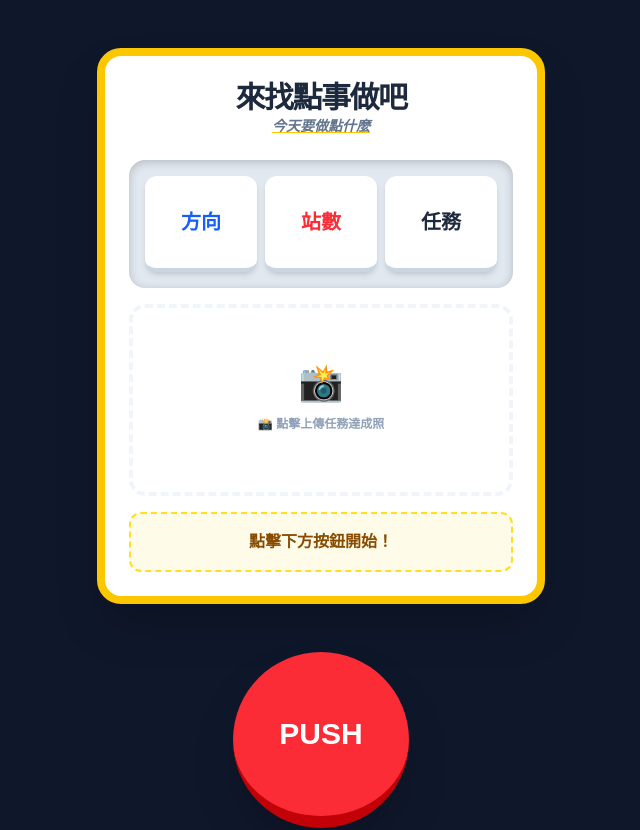
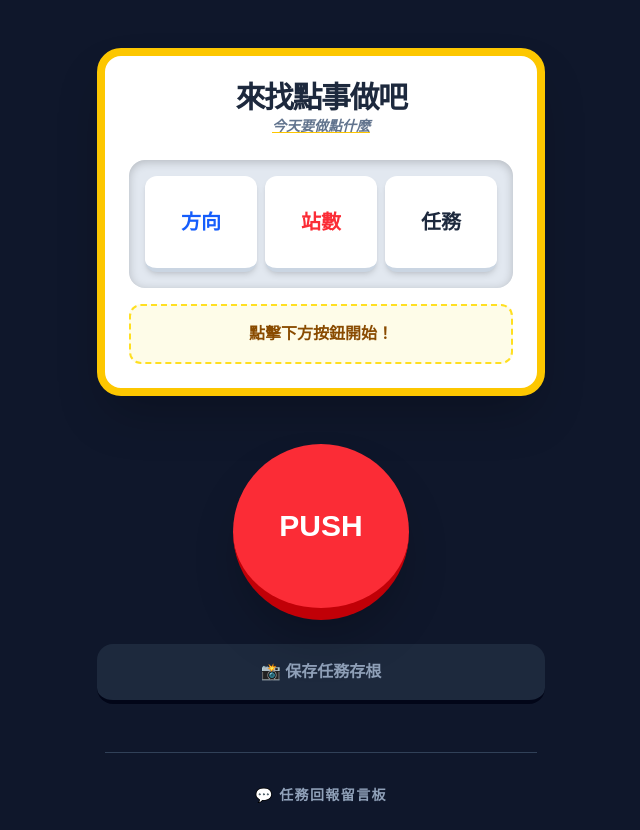
Before and after one commit to liuliuOD/Let-s-GO, a Next.js app: page /Let-s-GO/ in a window 1280 px wide. Shown: the top 830 px of the page, without its empty margins (319-959 px from the left). Built offline with nearby package versions, Linux system fonts and the light colour scheme.

Commit message:
feat: hide image block when the block is empty

```diff
--- a/app/constants.tsx
+++ b/app/constants.tsx
@@ -16,8 +16,8 @@ export const UI_TEXT = {
     HINT: "點擊下方按鈕開始！",
     ROLLING: "🎲 命運安排中...",
     GO: "✨ 任務鎖定！出發吧！ ✨",
-    PHOTO_UPLOAD: "📸 點擊上傳任務達成照", // 新增
-    PHOTO_CHANGE: "🔄 點擊更換照片", // 新增：已有照片時的提示
+    PHOTO_UPLOAD: "點擊上傳任務達成照", // 新增
+    PHOTO_CHANGE: "點擊更換照片", // 新增：已有照片時的提示
     PHOTO_DONE: "✨ 任務鎖定！上傳照片證明吧！ ✨", // 新增（可覆蓋原本的 GO）
 };
 
--- a/app/page.tsx
+++ b/app/page.tsx
@@ -66,31 +66,37 @@ export default function SlotMachine() {
           ))}
         </div>
 
-        {/* 圖片上傳回報區 */}
+        {/* --- 優化後的圖片區塊 --- */}
         {!isSpinning && (
+          <div className="transition-all duration-500 ease-in-out overflow-hidden">
+            {reportImage ? (
+              /* 已有照片：顯示照片與更換提示 */
               <div
                 onClick={() => fileInputRef.current?.click()}
-            className="group mb-4 w-full h-48 border-4 border-dashed border-slate-100 rounded-2xl flex flex-col items-center justify-center cursor-pointer hover:border-yellow-400 hover:bg-yellow-50 transition-all overflow-hidden relative"
+                className="group mb-4 w-full h-48 border-4 border-yellow-100 rounded-2xl flex items-center justify-center cursor-pointer overflow-hidden relative shadow-inner"
               >
-            {reportImage ? (
-              <>
                 <img src={reportImage} alt="Report" className="w-full h-full object-cover transition-transform group-hover:scale-105" />
                 <div className="absolute inset-0 bg-black/40 opacity-0 group-hover:opacity-100 transition-opacity flex flex-col items-center justify-center text-white">
-                  <span className="text-3xl mb-1 drop-shadow-lg">🔄</span>
-                  <p className="text-xs font-black drop-shadow-lg">{UI_TEXT.PHOTO_CHANGE}</p>
+                  <span className="text-3xl mb-1">🔄</span>
+                  <p className="text-xs font-black">{UI_TEXT.PHOTO_CHANGE}</p>
                 </div>
-              </>
+              </div>
             ) : (
-              <div className="text-center flex flex-col items-center group-hover:scale-110 transition-transform">
-                <span className="text-4xl mb-2 animate-bounce">📸</span>
-                <p className="text-xs text-slate-400 font-bold group-hover:text-yellow-600 transition-colors">
-                  {UI_TEXT.PHOTO_UPLOAD}
-                </p>
+              /* 沒有照片：僅在任務鎖定後，顯示一個細小的上傳入口，不佔據大空間 */
+              message === UI_TEXT.PHOTO_DONE && (
+                <div
+                  onClick={() => fileInputRef.current?.click()}
+                  className="upload-section mb-4 py-3 border-2 border-dashed border-slate-200 rounded-xl flex items-center justify-center gap-2 cursor-pointer hover:bg-slate-50 transition-colors group"
+                >
+                  <span className="text-xl group-hover:animate-bounce">📸</span>
+                  <p className="text-xs text-slate-400 font-bold">{UI_TEXT.PHOTO_UPLOAD}</p>
+                </div>
+              )
+            )}
           </div>
         )}
+        {/* 隱藏的 Input */}
         <input type="file" ref={fileInputRef} onChange={handleImageUpload} className="hidden" accept="image/*" />
-          </div>
-        )}
 
         {/* 底部訊息 */}
         <div className="text-center p-4 bg-yellow-50 rounded-xl border-2 border-dashed border-yellow-300">
@@ -126,12 +132,27 @@ export default function SlotMachine() {
 
         {/* 保存按鈕 */}
         <button
-          onClick={() => toPng(ticketRef.current!).then(url => {
+          onClick={() => {
+            if (ticketRef.current) {
+              toPng(ticketRef.current, {
+                // ▼ 新增這段 filter 邏輯 ▼
+                filter: (node) => {
+                  // 檢查節點是否為 HTML 元素且包含我們剛剛加的 class
+                  if (node instanceof HTMLElement && node.classList.contains('upload-section')) {
+                    // 如果 "有照片"，回傳 true (保留)
+                    // 如果 "沒照片"，回傳 false (隱藏/忽略)
+                    return !!reportImage;
+                  }
+                  return true; // 其他元素全部保留
+                }
+              }).then(url => {
                 const link = document.createElement('a');
                 link.download = `mission-report.png`;
                 link.href = url;
                 link.click();
-          })}
+              });
+            }
+          }}
           className="w-full bg-slate-800 hover:bg-slate-700 text-slate-400 hover:text-white font-bold py-4 rounded-2xl border-b-4 border-slate-950 active:border-b-0 active:translate-y-[4px] transition-all cursor-pointer flex items-center justify-center gap-2 group"
         >
           <span className="group-hover:scale-110 transition-transform">
```
Lines whose indentation alone changed are shown as unchanged.
